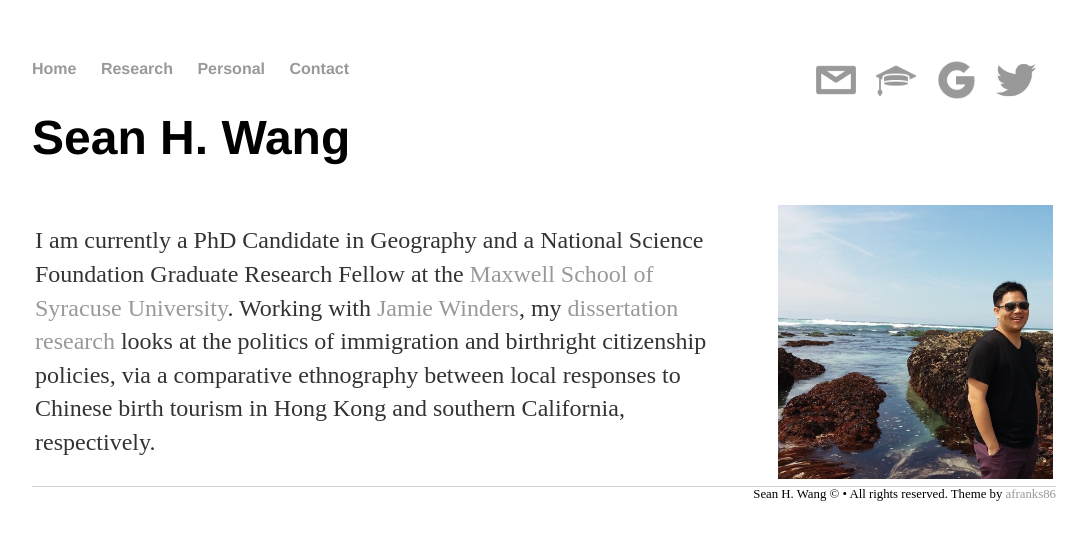
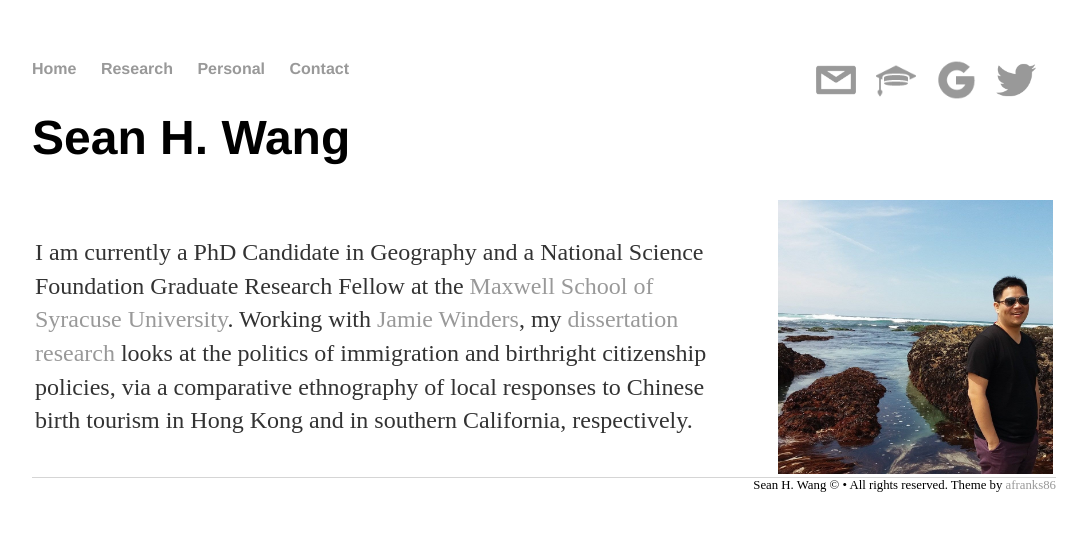
Before and after one commit to SeanyWang/seanywang.github.io, a Jekyll site: the page built from index.html, in a window 1280 px wide. Shown: the top 540 px of the page, without its empty margins (96-1183 px from the left). Built offline with Jekyll 4.4.1, drawn with Linux system fonts in a browser that asks for light colours; nearby versions of some CDN libraries.

Commit message:
Fixed dissertation research phrasing

```diff
--- a/index.html
+++ b/index.html
@@ -14,8 +14,8 @@ title: Sean H. Wang - Home
         "https://www.maxwell.syr.edu/geo/Winders,_Jamie/">Jamie Winders</a>,
         my <a href="http://scholar.syr.edu/scholars/2015-16/wang.html">
         dissertation research</a> looks at the politics of immigration and
-        birthright citizenship policies, via a comparative ethnography
-        between local responses to Chinese birth tourism in Hong Kong and
+        birthright citizenship policies, via a comparative ethnography of
+        local responses to Chinese birth tourism in Hong Kong and in
         southern California, respectively.</p>
       </td>
       <td width="30%">
```
